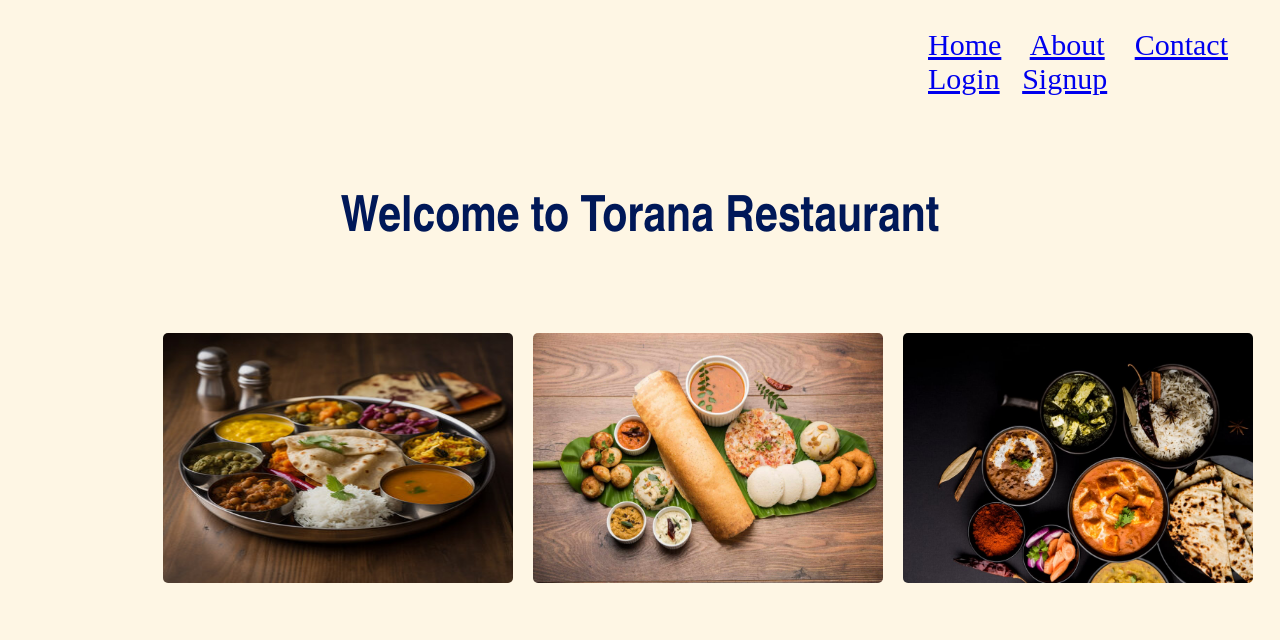
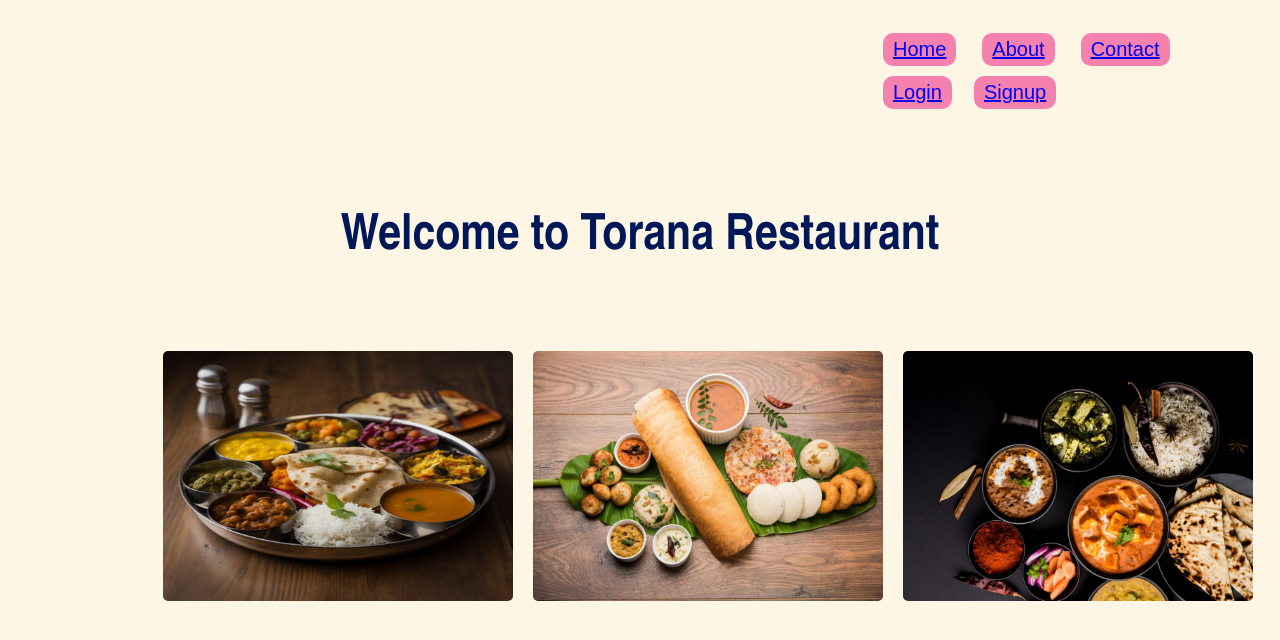
Before and after one commit to GitanjaliSase/Assignment-22, a plain HTML site: page index.html in a window 1280 px wide. Shown: the top 640 px of the page. Drawn offline with Linux system fonts and the light colour scheme.

Commit message:
button add

```diff
--- a/index.html
+++ b/index.html
@@ -8,8 +8,7 @@
         }
         .navbar{
             padding: 20px;
-            font-size: 30px;
-            margin-left: 900px;
+            margin-left: 850px;
         }
         h1{
             font-family:Arial Narrow;
@@ -32,16 +31,25 @@
         border-radius: 5px;
         border:10px;
       }
+      .btn{
+        border: none;
+        font-size: 20px;
+        border-radius: 10px;
+        color: #001858;
+        background-color: #f582ae;
+        margin: 5px;
+        padding: 5px 10px;
+      }
     </style>
 </head>
 <body>
 
 <div class="navbar">
-    <a href="Home">Home</a>&nbsp;&nbsp;&nbsp;
-    <a href="About">About</a>&nbsp;&nbsp;&nbsp;
-    <a href="Contact">Contact</a>&nbsp;&nbsp;
-    <a href="Login">Login</a>&nbsp;&nbsp;
-    <a href="Signup">Signup</a>&nbsp;&nbsp;
+   <button class="btn"> <a href="Home">Home</a></button>&nbsp;&nbsp;&nbsp;
+   <button class="btn"> <a href="About">About</a></button>&nbsp;&nbsp;&nbsp;
+   <button class="btn"> <a href="Contact">Contact</a></button>&nbsp;&nbsp;
+   <button class="btn"> <a href="Login">Login</a></button>&nbsp;&nbsp;
+   <button class="btn"> <a href="Signup">Signup</a></button>&nbsp;&nbsp;
 </div>
 
 <h1>Welcome to Torana Restaurant</h1>
```
